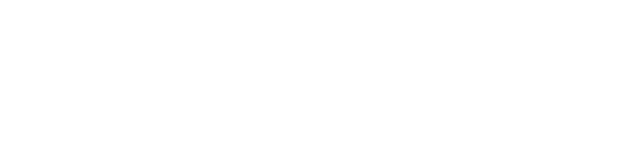
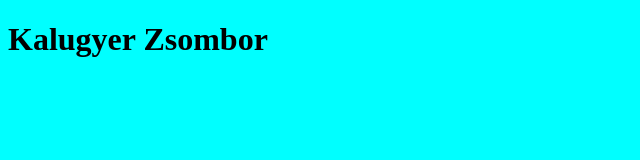
Before and after one commit to Kalugyi/20232, a plain HTML site: page index.html in a window 1280 px wide. Shown: the whole page, without its empty margins (0-640 px from the left). Drawn offline with Linux system fonts and the light colour scheme.

Commit message:
Háttérváltoztatás

```diff
--- a/index.html
+++ b/index.html
@@ -5,8 +5,15 @@
     <meta http-equiv="X-UA-Compatible" content="IE=edge">
     <meta name="viewport" content="width=device-width, initial-scale=1.0">
     <title>Kalugyer Zsombor</title>
+    <style>body{
+        background-color: aqua;
+    }
+
+
+    </style>
 </head>
 <body>
+    <h1>Kalugyer Zsombor</h1>
 
 </body>
 </html>
```
